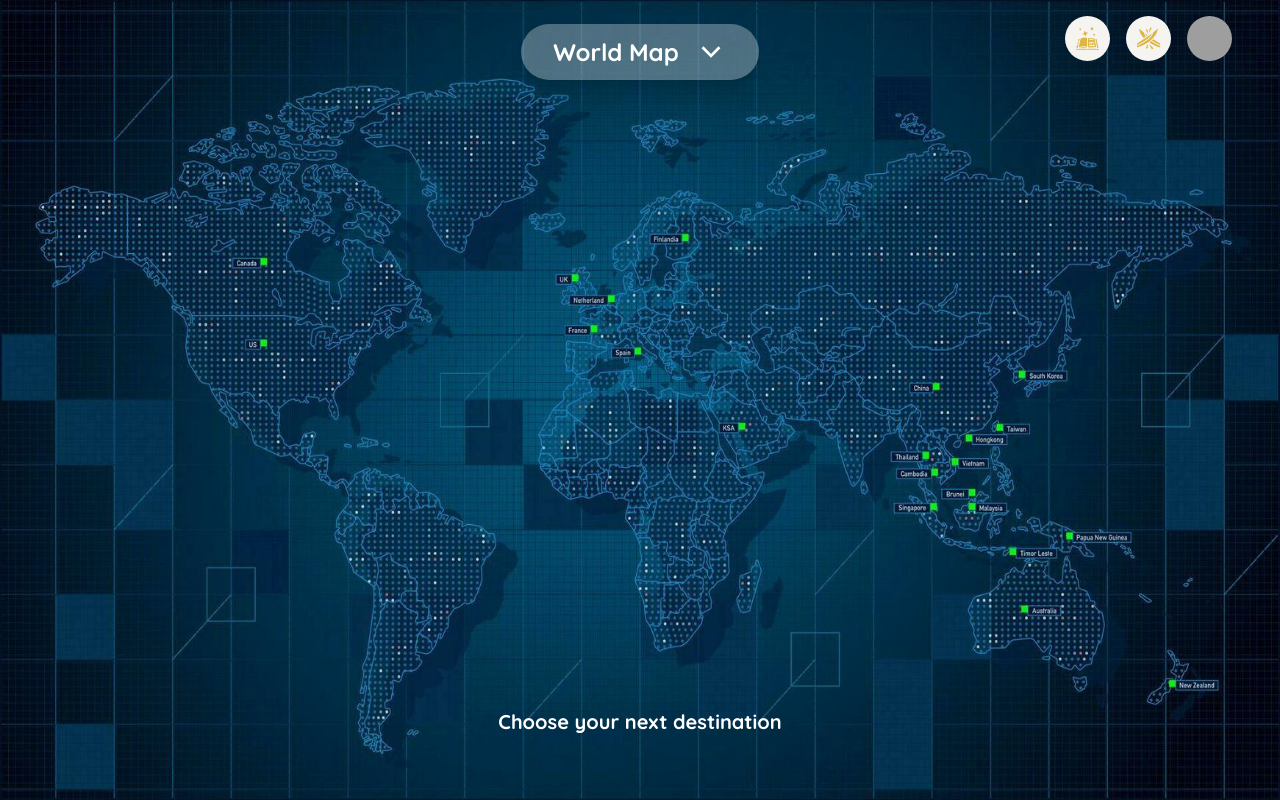
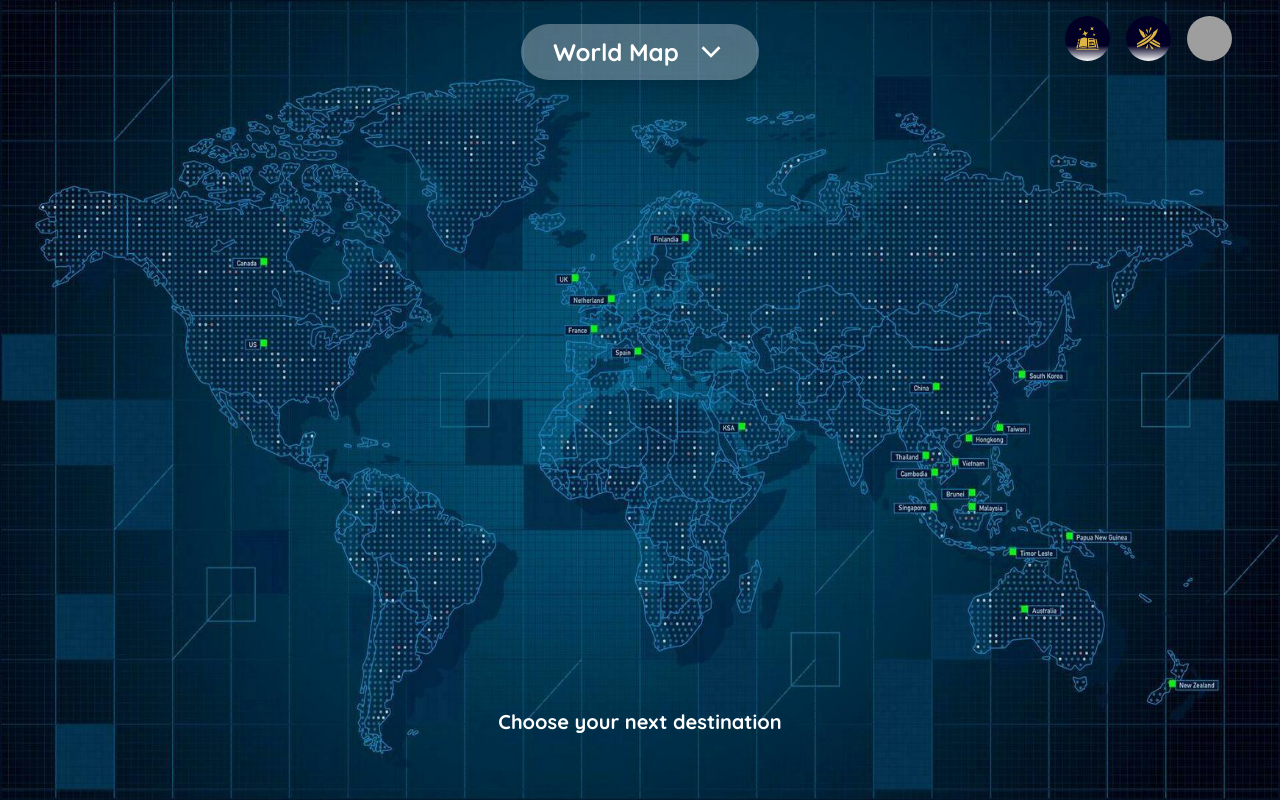
Before and after one commit to Bobsters6666/SpaceZoo, a Next.js app: page / in a window 1280 px wide. Shown: the top 800 px of the page. Built offline with nearby package versions, Linux system fonts and the light colour scheme; grey boxes are pictures that could not be loaded.

Commit message:
Style duel page button

```diff
--- a/src/app/duel/page.jsx
+++ b/src/app/duel/page.jsx
@@ -30,7 +30,12 @@ export default function Page() {
       />
       <div
         onClick={handleClick}
-        className={`text-3xl font-semibold h-64 w-64 bg-red-600 bg-opacity-80 text-white grid place-items-center rounded-full cursor-pointer transition-all duration-250 hover:bg-opacity-100 shadow-2xl ${
+        style={{
+          background:
+            "linear-gradient(324deg, rgba(169,52,156,1) 25%, rgba(23,79,141,1) 83%)",
+          boxShadow: "5px 5px 20px #888888",
+        }}
+        className={`text-3xl font-semibold h-60 w-60 bg-opacity-80 text-white grid place-items-center rounded-full cursor-pointer transition-all duration-250 hover:bg-opacity-100 shadow-2xl ${
           isLoading ? "animate-spin-border" : ""
         }`}
       >
--- a/src/app/multiplayer/useCombatHook.jsx
+++ b/src/app/multiplayer/useCombatHook.jsx
@@ -1,6 +1,6 @@
-import { useState, useCallback, useEffect } from 'react';
-import AnimalCard from '../../components/AnimalCard';
-import BlankAnimalCard from '../../components/BlankAnimalCard';
+import { useState, useCallback, useEffect } from "react";
+import AnimalCard from "../../components/AnimalCard/AnimalCard";
+import BlankAnimalCard from "../../components/BlankAnimalCard";
 
 const CARD_COUNT = 4;
 const DEAL_INTERVAL = 500;
@@ -11,9 +11,15 @@ const WINNER_MESSAGE_DURATION = 600;
 export function useCombatGame() {
   const [selectedCard, setSelectedCard] = useState(null);
   const [selectedOpponentCard, setSelectedOpponentCard] = useState(null);
-  const [playerCards, setPlayerCards] = useState([...Array(CARD_COUNT)].map(() => <AnimalCard />));
-  const [opponentCards, setOpponentCards] = useState([...Array(CARD_COUNT)].map(() => <BlankAnimalCard />));
-  const [actualOpponentCards, setActualOpponentCards] = useState([...Array(CARD_COUNT)].map(() => <AnimalCard />));
+  const [playerCards, setPlayerCards] = useState(
+    [...Array(CARD_COUNT)].map(() => <AnimalCard />)
+  );
+  const [opponentCards, setOpponentCards] = useState(
+    [...Array(CARD_COUNT)].map(() => <BlankAnimalCard />)
+  );
+  const [actualOpponentCards, setActualOpponentCards] = useState(
+    [...Array(CARD_COUNT)].map(() => <AnimalCard />)
+  );
   const [visiblePlayerCards, setVisiblePlayerCards] = useState(0);
   const [visibleOpponentCards, setVisibleOpponentCards] = useState(0);
   const [showStartScreen, setShowStartScreen] = useState(true);
@@ -47,11 +53,11 @@ export function useCombatGame() {
 
     const dealInterval = setInterval(() => {
       if (playerCardCount < CARD_COUNT) {
-        setVisiblePlayerCards(prev => prev + 1);
+        setVisiblePlayerCards((prev) => prev + 1);
         playerCardCount++;
       }
       if (opponentCardCount < CARD_COUNT) {
-        setVisibleOpponentCards(prev => prev + 1);
+        setVisibleOpponentCards((prev) => prev + 1);
         opponentCardCount++;
       }
       if (playerCardCount === CARD_COUNT && opponentCardCount === CARD_COUNT) {
@@ -64,34 +70,59 @@ export function useCombatGame() {
     return Math.floor(Math.random() * cards.length);
   }, []);
 
-  const updateOpponentCards = useCallback((prevOpponentCards, selectedOpponentCard) => {
-    return prevOpponentCards.map((card, index) =>
-      index === selectedOpponentCard ? actualOpponentCards[index] : card
-    );
-  }, [actualOpponentCards]);
+  const updateOpponentCards = useCallback(
+    (prevOpponentCards, selectedOpponentCard) => {
+      return prevOpponentCards.map((card, index) =>
+        index === selectedOpponentCard ? actualOpponentCards[index] : card
+      );
+    },
+    [actualOpponentCards]
+  );
 
   const determineCrashWinner = useCallback(() => {
-    return Math.random() < 0.5 ? 'player' : 'opponent';
+    return Math.random() < 0.5 ? "player" : "opponent";
   }, []);
 
   const checkGameOver = useCallback((playerCards, opponentCards) => {
-    const playerCardsRemaining = playerCards.filter(card => card !== null).length;
-    const opponentCardsRemaining = opponentCards.filter(card => card !== null).length;
+    const playerCardsRemaining = playerCards.filter((card) => card !== null)
+      .length;
+    const opponentCardsRemaining = opponentCards.filter((card) => card !== null)
+      .length;
 
     if (playerCardsRemaining === 0) {
-      return 'Game Over! The Opponent Won';
+      return "Game Over! The Opponent Won";
     } else if (opponentCardsRemaining === 0) {
-      return 'Game Over! You Won';
+      return "Game Over! You Won";
     }
     return null;
   }, []);
 
-  const updateCardsAfterCrash = useCallback((winner, playerCards, opponentCards, selectedCardIndex, selectedOpponentCardIndex) => {
-    const updatedPlayerCards = winner === 'player' ? playerCards : playerCards.filter((_, index) => index !== selectedCardIndex);
-    const updatedOpponentCards = winner === 'opponent' ? opponentCards : opponentCards.filter((_, index) => index !== selectedOpponentCardIndex);
+  const updateCardsAfterCrash = useCallback(
+    (
+      winner,
+      playerCards,
+      opponentCards,
+      selectedCardIndex,
+      selectedOpponentCardIndex
+    ) => {
+      const updatedPlayerCards =
+        winner === "player"
+          ? playerCards
+          : playerCards.filter((_, index) => index !== selectedCardIndex);
+      const updatedOpponentCards =
+        winner === "opponent"
+          ? opponentCards
+          : opponentCards.filter(
+              (_, index) => index !== selectedOpponentCardIndex
+            );
 
-    return { playerCards: updatedPlayerCards, opponentCards: updatedOpponentCards };
-  }, []);
+      return {
+        playerCards: updatedPlayerCards,
+        opponentCards: updatedOpponentCards,
+      };
+    },
+    []
+  );
 
   const startGame = useCallback(() => {
     setShowStartScreen(false);
@@ -105,14 +136,19 @@ export function useCombatGame() {
       if (selectedCard !== null) {
         const newSelectedOpponentCard = selectOpponentCard(opponentCards);
         setSelectedOpponentCard(newSelectedOpponentCard);
-        setOpponentCards(prevOpponentCards => updateOpponentCards(prevOpponentCards, newSelectedOpponentCard));
+        setOpponentCards((prevOpponentCards) =>
+          updateOpponentCards(prevOpponentCards, newSelectedOpponentCard)
+        );
 
         setTimeout(() => {
           setIsCardCrashing(true);
 
           setTimeout(() => {
             const winner = determineCrashWinner();
-            const { playerCards: newPlayerCards, opponentCards: newOpponentCards } = updateCardsAfterCrash(
+            const {
+              playerCards: newPlayerCards,
+              opponentCards: newOpponentCards,
+            } = updateCardsAfterCrash(
               winner,
               playerCards,
               opponentCards,
@@ -122,7 +158,9 @@ export function useCombatGame() {
 
             setPlayerCards(newPlayerCards);
             setOpponentCards(newOpponentCards);
-            setWinnerMessage(winner === 'player' ? 'Player Wins!' : 'Opponent Wins!');
+            setWinnerMessage(
+              winner === "player" ? "Player Wins!" : "Opponent Wins!"
+            );
 
             const gameOverMsg = checkGameOver(newPlayerCards, newOpponentCards);
             if (gameOverMsg) {
@@ -134,13 +172,22 @@ export function useCombatGame() {
               setIsCardCrashing(false);
               setPlayerTurn(true);
               setTimeout(() => setWinnerMessage(null), WINNER_MESSAGE_DURATION);
-              setTurn(prev => prev + 1);
+              setTurn((prev) => prev + 1);
             }
           }, CRASH_ANIMATION_DURATION);
         }, OPPONENT_TURN_DELAY);
       }
     }, OPPONENT_TURN_DELAY);
-  }, [selectedCard, opponentCards, playerCards, selectOpponentCard, updateOpponentCards, determineCrashWinner, updateCardsAfterCrash, checkGameOver]);
+  }, [
+    selectedCard,
+    opponentCards,
+    playerCards,
+    selectOpponentCard,
+    updateOpponentCards,
+    determineCrashWinner,
+    updateCardsAfterCrash,
+    checkGameOver,
+  ]);
 
   return {
     selectedCard,
--- a/src/components/Navbar/NavBar.jsx
+++ b/src/components/Navbar/NavBar.jsx
@@ -10,14 +10,28 @@ const NavBar = () => {
     <div className="z-50 absolute flex flex-row justify-end items-center gap-[1rem] pt-[1rem] pb-[1rem] pr-[3rem] bg-transparent min-w-full ">
       <Link href={"/"} shallow>
         <Tooltip label="Learn">
-          <Avatar sx={{ bgcolor: "#f5f4f0", width: 45, height: 45 }}>
+          <Avatar
+            sx={{
+              background:
+                "linear-gradient(180deg, rgba(2,0,36,1) 66%, rgba(255,255,255,1) 100%)",
+              width: 45,
+              height: 45,
+            }}
+          >
             <GiSpellBook size="25" className="text-[#dfb644]" />
           </Avatar>
         </Tooltip>
       </Link>
       <Link href={"/duel"} shallow>
-        <Tooltip label="Duel">
-          <Avatar sx={{ bgcolor: "#f5f4f0", width: 45, height: 45 }}>
+        <Tooltip label="Play">
+          <Avatar
+            sx={{
+              background:
+                "linear-gradient(180deg, rgba(2,0,36,1) 66%, rgba(255,255,255,1) 100%)",
+              width: 45,
+              height: 45,
+            }}
+          >
             <GiSwordClash size="25" className="text-[#dfb644]" />
           </Avatar>
         </Tooltip>
```
